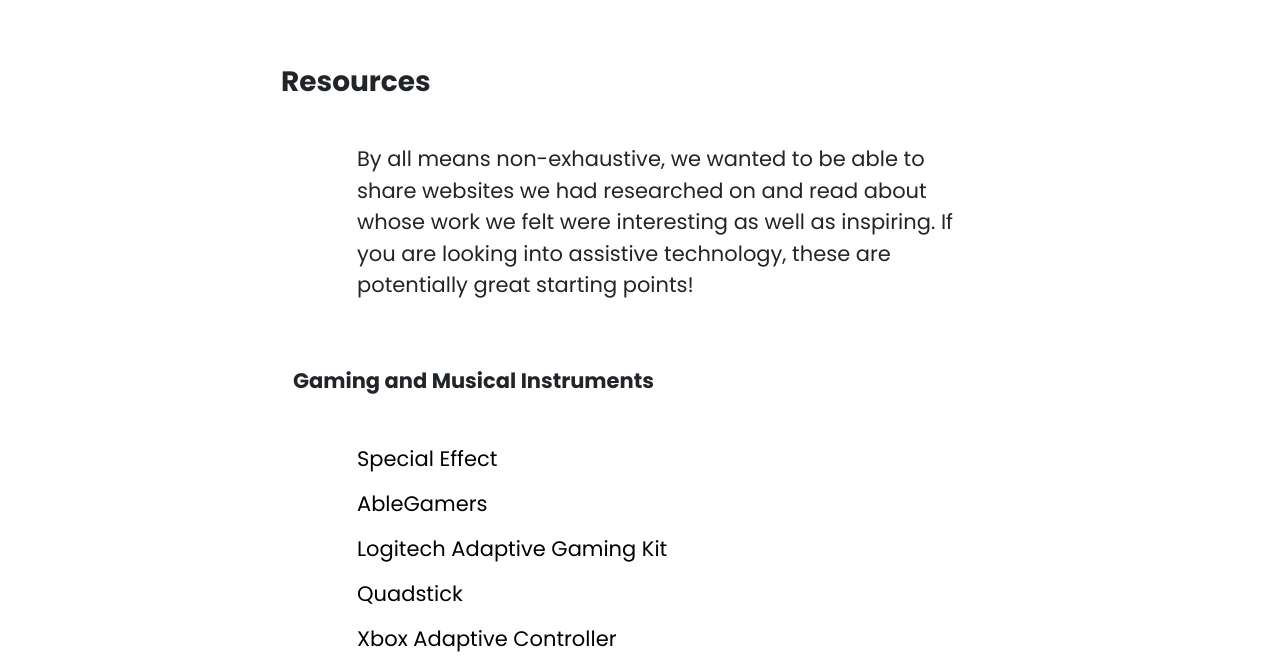
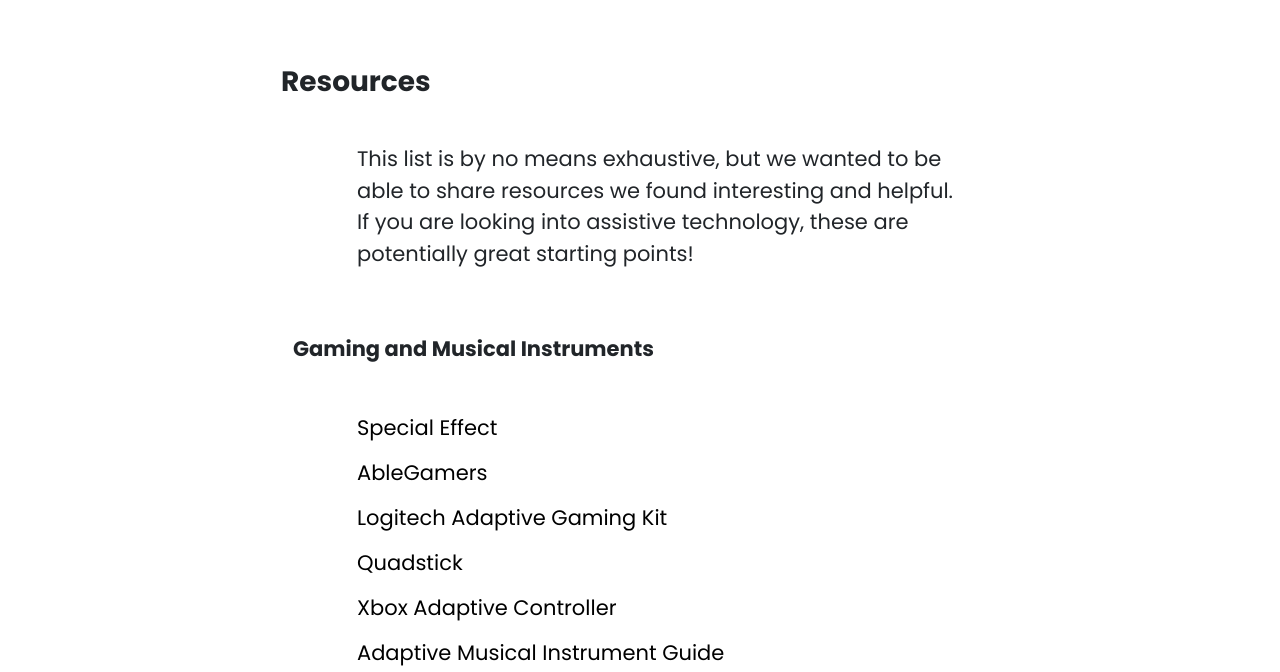
Before and after one commit to makingdo/makingdo.github.io, a plain HTML site: page resources.html in a window 1280 px wide. Shown: the part 120-792 px from the top of the page. Drawn offline with nearby package versions, Linux system fonts and the light colour scheme.

Commit message:
Update resources.html

```diff
--- a/resources.html
+++ b/resources.html
@@ -43,7 +43,7 @@
             </div>
             <div class="row  content type-style-1">
                 <div class="col">
-                    By all means non-exhaustive, we wanted to be able to share websites we had researched on and read about whose work we felt were interesting as well as inspiring. If you are looking into assistive technology, these are potentially great starting points!
+                    This list is by no means exhaustive, but we wanted to be able to share resources we found interesting and helpful. If you are looking into assistive technology, these are potentially great starting points!
                 </div>
             </div>
         </div>
```
